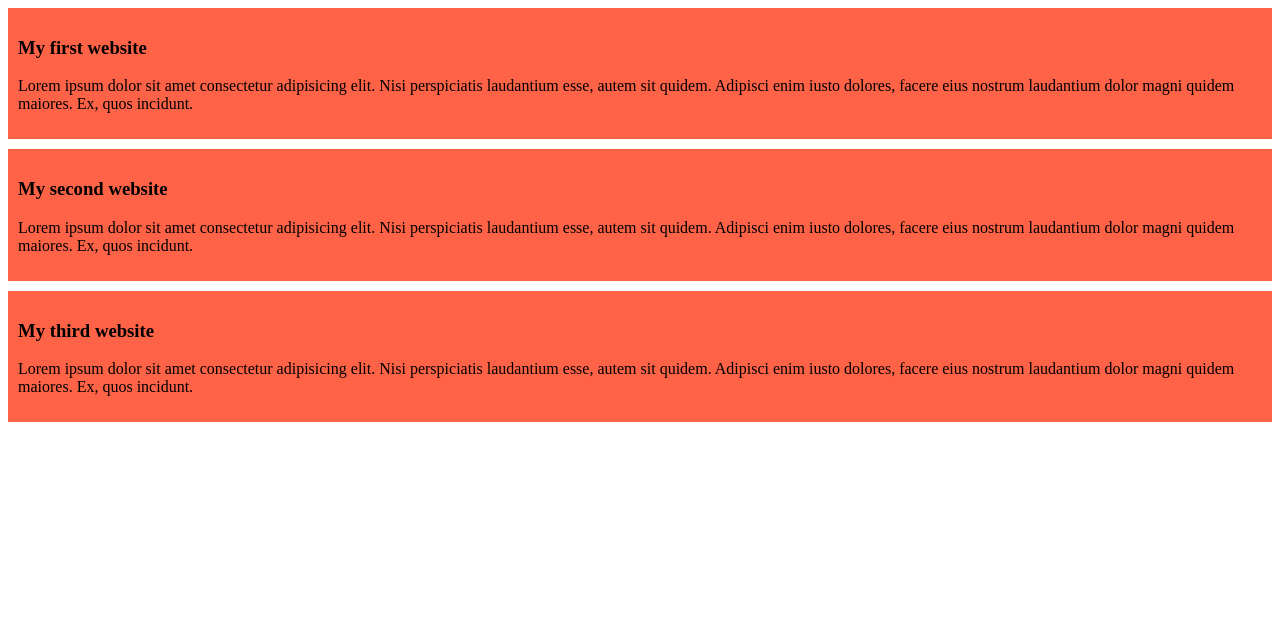
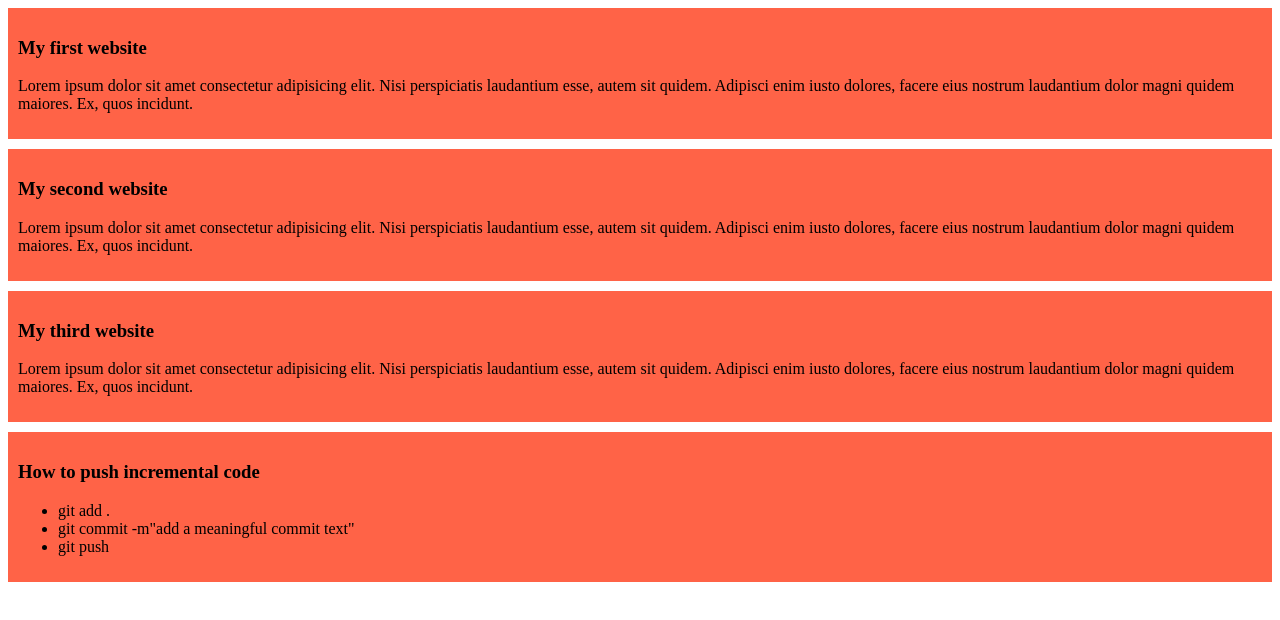
Before and after one commit to sidratulwa49/my-simple-website, a plain HTML site: page index.html in a window 1280 px wide. Drawn offline with Linux system fonts and the light colour scheme.

Commit message:
added a list to push code

```diff
--- a/index.html
+++ b/index.html
@@ -19,6 +19,14 @@
         <h3>My third website</h3>
         <p>Lorem ipsum dolor sit amet consectetur adipisicing elit. Nisi perspiciatis laudantium esse, autem sit quidem. Adipisci enim iusto dolores, facere eius nostrum laudantium dolor magni quidem maiores. Ex, quos incidunt.</p>
     </div>
+    <div>
+        <h3>How to push incremental code</h3>
+        <ul>
+        <li>git add .</li>
+        <li>git commit -m"add a meaningful commit text"</li>
+        <li>git push</li>
+    </ul>
+    </div>
 
 </body>
 </html>
```
